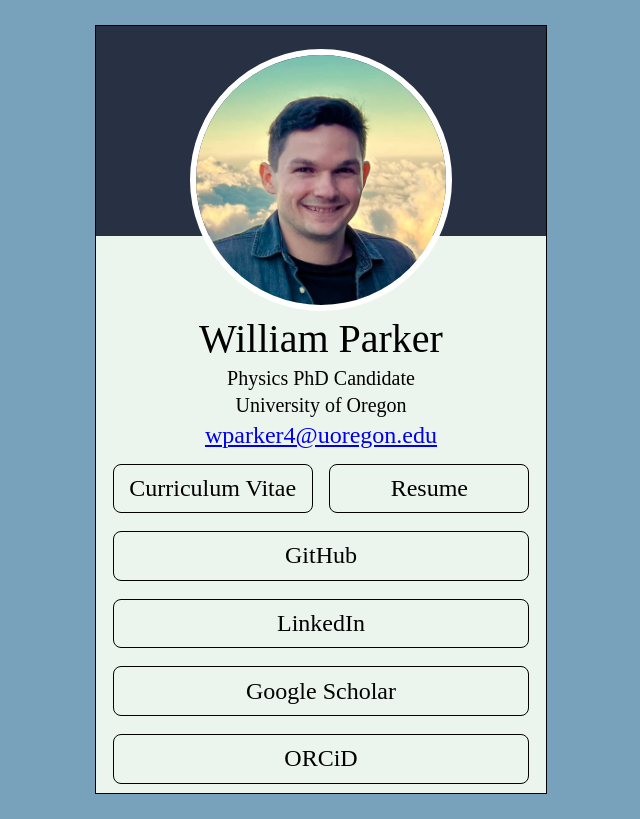
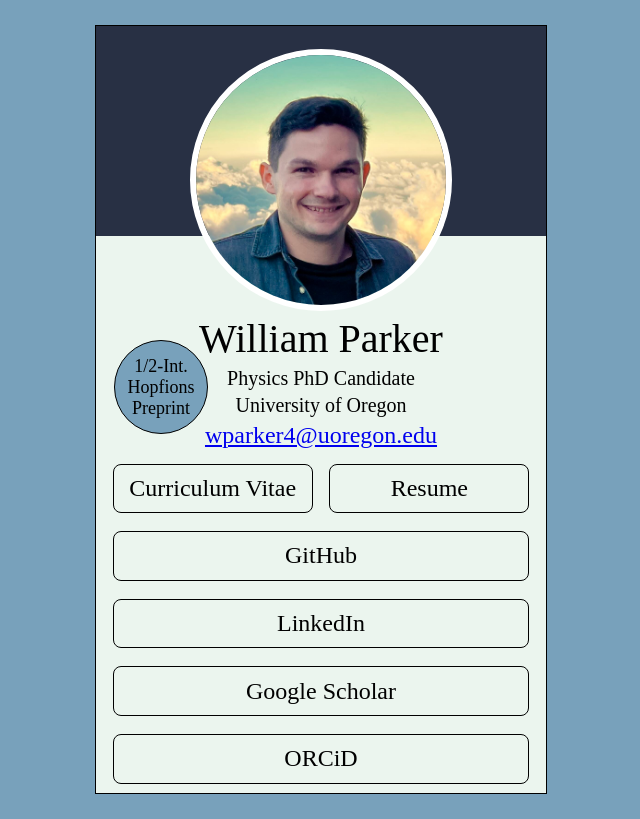
Before and after one commit to WSParker/contact, a Svelte app: page / in a window 1280 px wide. Shown: the whole page, without its empty margins (319-959 px from the left). Built offline with nearby package versions, Linux system fonts and the light colour scheme.

Commit message:
added arxiv announcement

```diff
--- a/src/App.svelte
+++ b/src/App.svelte
@@ -26,6 +26,9 @@
     --headerColor: {headerColor}; --backgroundColor: {backgroundColor}; --numPerLine: 1;"
 >
     <div id="content" style="--base-color: {lowerColor}">
+        <Announcement href="https://arxiv.org/abs/2407.19085"
+            >1/2-Int. <br />Hopfions <br />Preprint</Announcement
+        >
         <div id="header">
             <img
                 id="headshot"
--- a/src/lib/Announcement.svelte
+++ b/src/lib/Announcement.svelte
@@ -24,9 +24,13 @@
         text-align: center;
         position: absolute;
         left: 4%;
-        top: 42%;
-        width: calc(var(--contentWidth) * 0.18);
-        height: calc(var(--contentWidth) * 0.18);
+        top: 41%;
+        /* width: calc(var(--contentWidth) * 0.18); */
+        /* height: calc(var(--contentWidth) * 0.18); */
+        width: 2.3rem;
+        height: 2.3rem;
+        font-size: 0.45rem;
+        color: black;
         border-radius: 50%;
         display: flex;
         justify-content: center;
```
